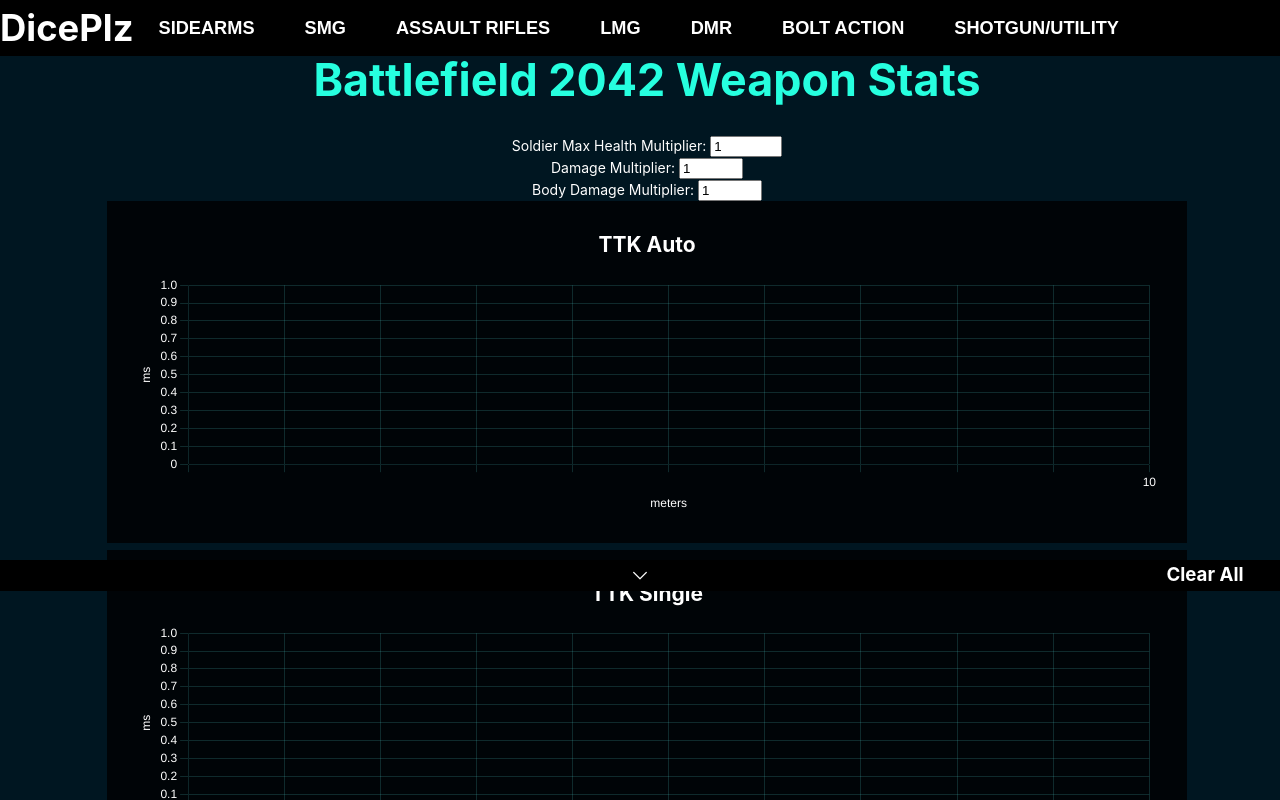
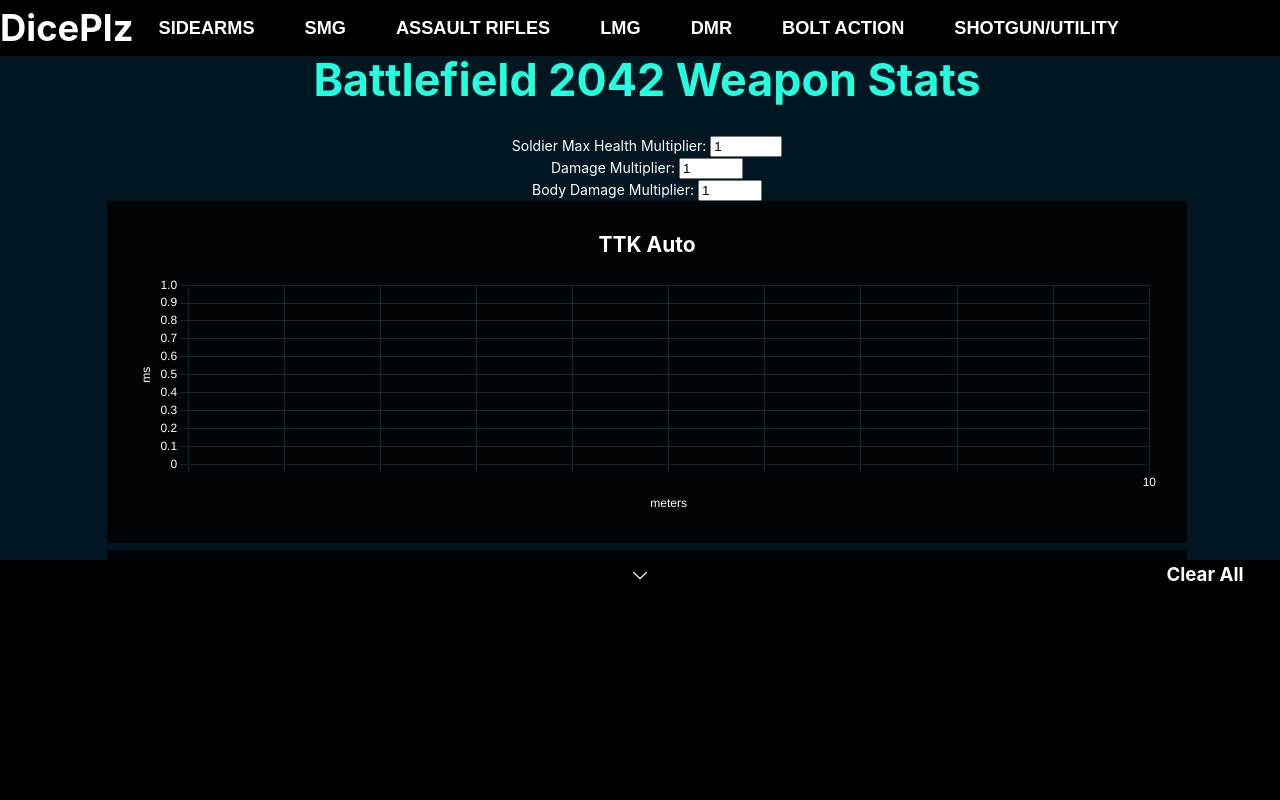
Before and after one commit to keipes/diceplz, a React (Vite) app: page / in a window 1280 px wide. Shown: the top 800 px of the page. Built offline with nearby package versions, Linux system fonts and the light colour scheme.

Commit message:
Color weapon names, fix wpn configurator height.

```diff
--- a/src/StringColor.ts
+++ b/src/StringColor.ts
@@ -1,3 +1,6 @@
+import { ConfigDisplayName } from "./LabelMaker";
+import { WeaponConfiguration } from "./WeaponConfigurator/WeaponConfigurator";
+
 const cyrb53 = function (str, seed = 0) {
   let h1 = 0xdeadbeef ^ seed,
     h2 = 0x41c6ce57 ^ seed;
@@ -13,8 +16,13 @@ const cyrb53 = function (str, seed = 0) {
   return 4294967296 * (2097151 & h2) + (h1 >>> 0);
 };
 
-const StringHue = function (str) {
+const StringHue = function (str: string) {
   return (cyrb53(str) / Math.pow(2, 53)) * 255;
 };
 
+const ConfigHSL = function (config: WeaponConfiguration) {
+  return "hsl(" + StringHue(ConfigDisplayName(config)) + ", 50%, 50%)";
+};
+
 export default StringHue;
+export { ConfigHSL };
--- a/src/WeaponConfigurator/Weapon.tsx
+++ b/src/WeaponConfigurator/Weapon.tsx
@@ -1,6 +1,8 @@
 import { GetWeaponByName } from "../WeaponData.ts";
 import { WeaponConfig } from "../App.tsx";
 import { WeaponConfiguration } from "./WeaponConfigurator.tsx";
+import { ConfigDisplayName } from "../LabelMaker.ts";
+import { ConfigHSL } from "../StringColor.ts";
 
 interface WeaponProps {
   id: string;
@@ -35,6 +37,13 @@ function Weapon(props: WeaponProps) {
   const barrelOptions = [];
   const seenAmmo = new Set<string>();
   const ammoOptions = [];
+
+  const style = {
+    borderColor: ConfigHSL(props.config),
+  };
+  const nameStyle = {
+    color: ConfigHSL(props.config),
+  };
 
   for (const stat of weapon.stats) {
     if (stat.barrelType == props.config.barrelType) {
@@ -73,9 +82,11 @@ function Weapon(props: WeaponProps) {
     visibility += "_off";
   }
   return (
-    <div className="wcf-weapon">
+    <div className="wcf-weapon" style={style}>
       <div className="wcf-header">
-        <div className="wcf-header-item wcf-name">{config.name}</div>
+        <div className="wcf-header-item wcf-name" style={nameStyle}>
+          {config.name}
+        </div>
         <span
           className="wcf-header-item wcf-header-button wcf-duplicate material-symbols-outlined"
           onClick={() => {
--- a/src/WeaponConfigurator/WeaponConfigurator.css
+++ b/src/WeaponConfigurator/WeaponConfigurator.css
@@ -44,15 +44,17 @@
   color: var(--battle-blue);
 }
 .wcf-scrollable {
-  height: 28vh;
-  padding-bottom: 4rem;
+  /* height: 40vh; */
+  height: calc(30vh - 3.2rem);
+  padding-bottom: 1rem;
   overflow-y: scroll;
+  padding-left: 1rem;
+  background-color: #000;
 }
 .wcf {
   /* padding-top: 2rem; */
   display: grid;
   grid-template-columns: repeat(4, 1fr);
-  background-color: #000;
 }
 
 .wcf-weapon {
@@ -62,9 +64,10 @@
   border-width: 2px;
   border-style: solid;
   height: 10rem;
-  width: 20vw;
+  /* width: 20vw; */
+  margin-right: 1rem;
   padding: 1rem;
-  margin-bottom: 2rem;
+  margin-top: 1rem;
 }
 
 .wcf-selector-select {
```
